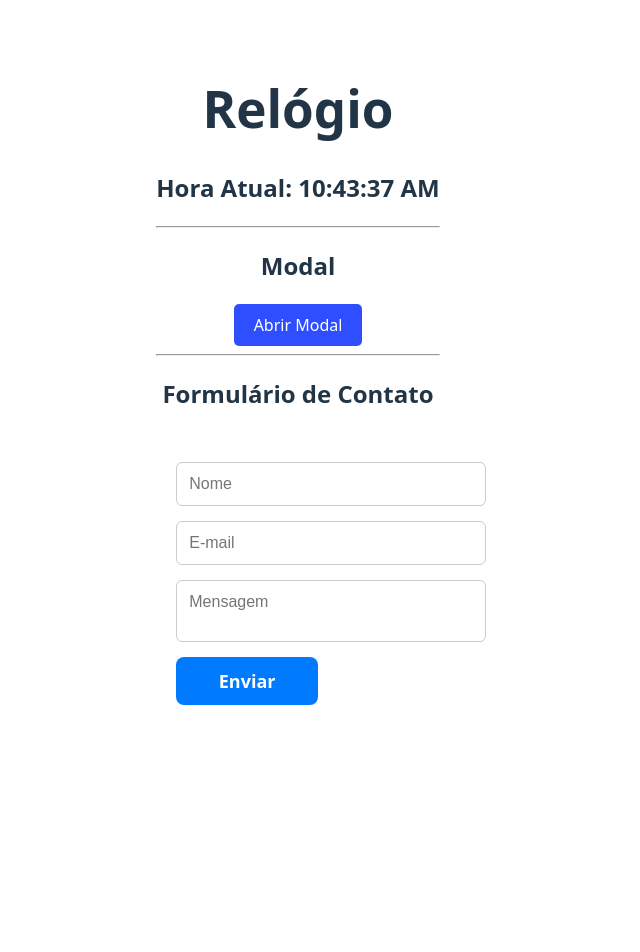
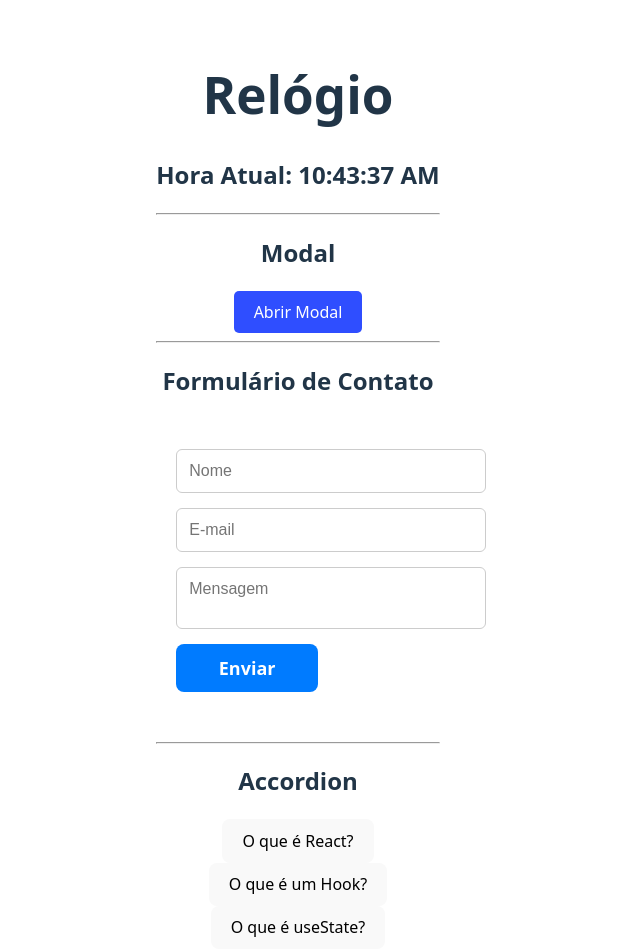
Before and after one commit to joelsonlins/avanti-innovation-class-2025, a React (Vite) app in the folder REACT/5_uicomponents/: page / in a window 1280 px wide. Shown: the top 952 px of the page, without its empty margins (342-982 px from the left). Before the commit the page ends 800 px from the top, so only its background shows below. Built offline with nearby package versions, Linux system fonts and the light colour scheme.

Commit message:
React - Aula 30 - Desenvolvendo UI Components - accordion - Criando o JSX

```diff
--- a/REACT/5_uicomponents/src/App.jsx
+++ b/REACT/5_uicomponents/src/App.jsx
@@ -1,4 +1,5 @@
 import './App.css'
+import Accordion from './components/Accordion/Accordion'
 import Clock from './components/Clock/Clock'
 import ContactForm from './components/ContactForm/ContactForm'
 import Modal from './components/Modal/Modal'
@@ -16,6 +17,9 @@ function App() {
     <hr />
     <h2>Formulário de Contato</h2>
     <ContactForm></ContactForm>
+    <hr />
+    <h2>Accordion</h2>
+    <Accordion></Accordion>
     </>
   )
 }
--- /dev/null
+++ b/REACT/5_uicomponents/src/components/Accordion/Accordion.jsx
@@ -0,0 +1,33 @@
+import {useState} from 'react'
+import styles from "./Accordion.module.css"
+
+const Accordion = () =>{
+  const [activeIndex, setActiveIndex] = useState(null)
+
+  const toggleAccordion = (index) =>{
+    setActiveIndex(activeIndex === index ? null : index)
+  }
+
+  const items = [
+    {question:"O que é React?" , answer:"Lorem ipsum, dolor sit amet consectetur adipisicing elit. Quibusdam nam quod sint, dolorum nobis natus optio id debitis iste! Pariatur in exercitationem facere sapiente voluptatem obcaecati laboriosam earum, numquam consequatur."},
+    {question:"O que é um Hook?", answer:"Lorem ipsum, dolor sit amet consectetur adipisicing elit. Quibusdam nam quod sint, dolorum nobis natus optio id debitis iste! Pariatur in exercitationem facere sapiente voluptatem obcaecati laboriosam earum, numquam consequatur."},
+    {question:"O que é useState?", answer:"Lorem ipsum, dolor sit amet consectetur adipisicing elit. Quibusdam nam quod sint, dolorum nobis natus optio id debitis iste! Pariatur in exercitationem facere sapiente voluptatem obcaecati laboriosam earum, numquam consequatur."}
+
+  ]
+  return (
+    <div className={styles.accordion}>
+      {items.map((item, index)=>(
+        <div key={index} className={`${styles.item} ${activeIndex === index ? styles.open: ""}`}>
+        <button className={styles.button} onClick={()=> toggleAccordion(index)}>
+          {item.question}
+        </button>
+        {activeIndex === index && <p className={styles.answer}>{item.answer}</p>}
+        </div>
+
+      ))}
+
+    </div>
+  )
+}
+
+export default Accordion
```
Also changed, not shown: REACT/5_uicomponents/src/components/Accordion/Accordion.module.css (added).
